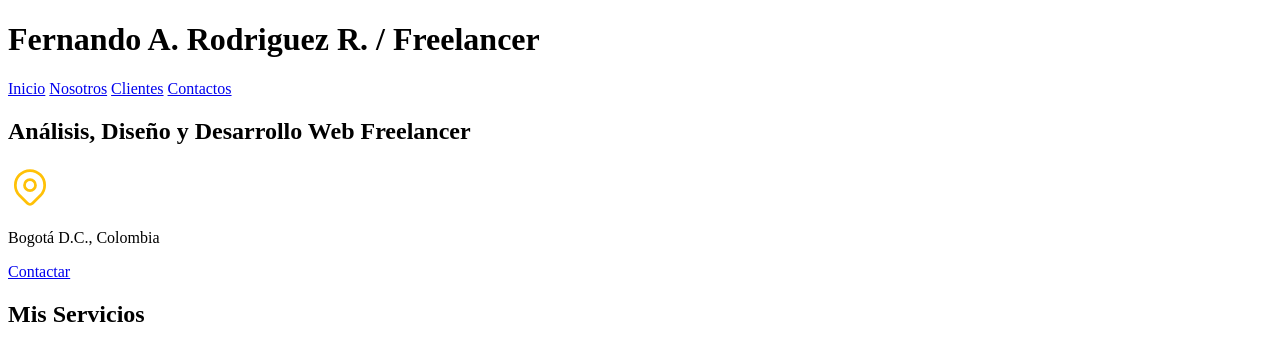
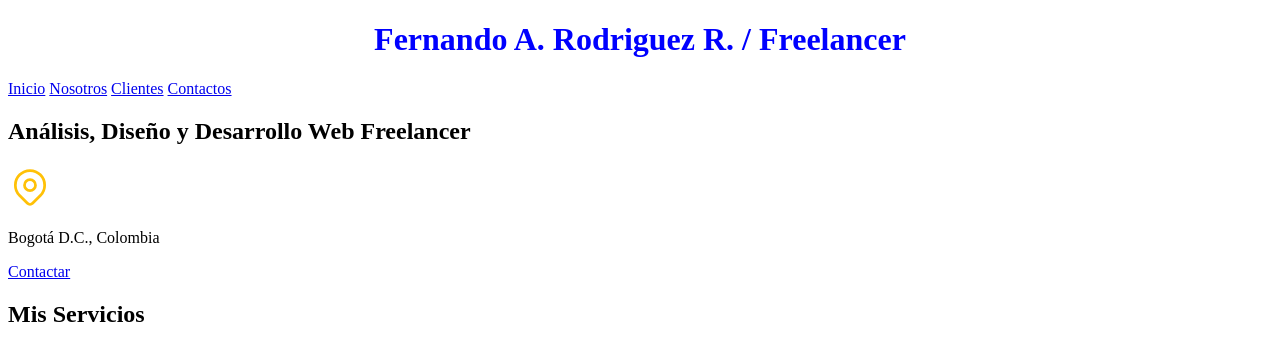
Before and after one commit to softfarr/freelancer, a plain HTML site: page index.html in a window 1280 px wide. Shown: the top 345 px of the page. Drawn offline with Linux system fonts and the light colour scheme.

Commit message:
CSS - Etiqueta Style, Selectores, propiedades y valores

```diff
--- a/index.html
+++ b/index.html
@@ -6,6 +6,14 @@
     <meta http-equiv="X-UA-Compatible" content="IE=edge">
     <meta name="viewport" content="width=device-width, initial-scale=1.0">
     <title>Freelancer</title>
+
+    <style>
+        h1 {
+            text-align: center;
+            color: blue;
+            text-transform: capitalize;
+        }
+    </style>
 </head>
 
 <body>
```
